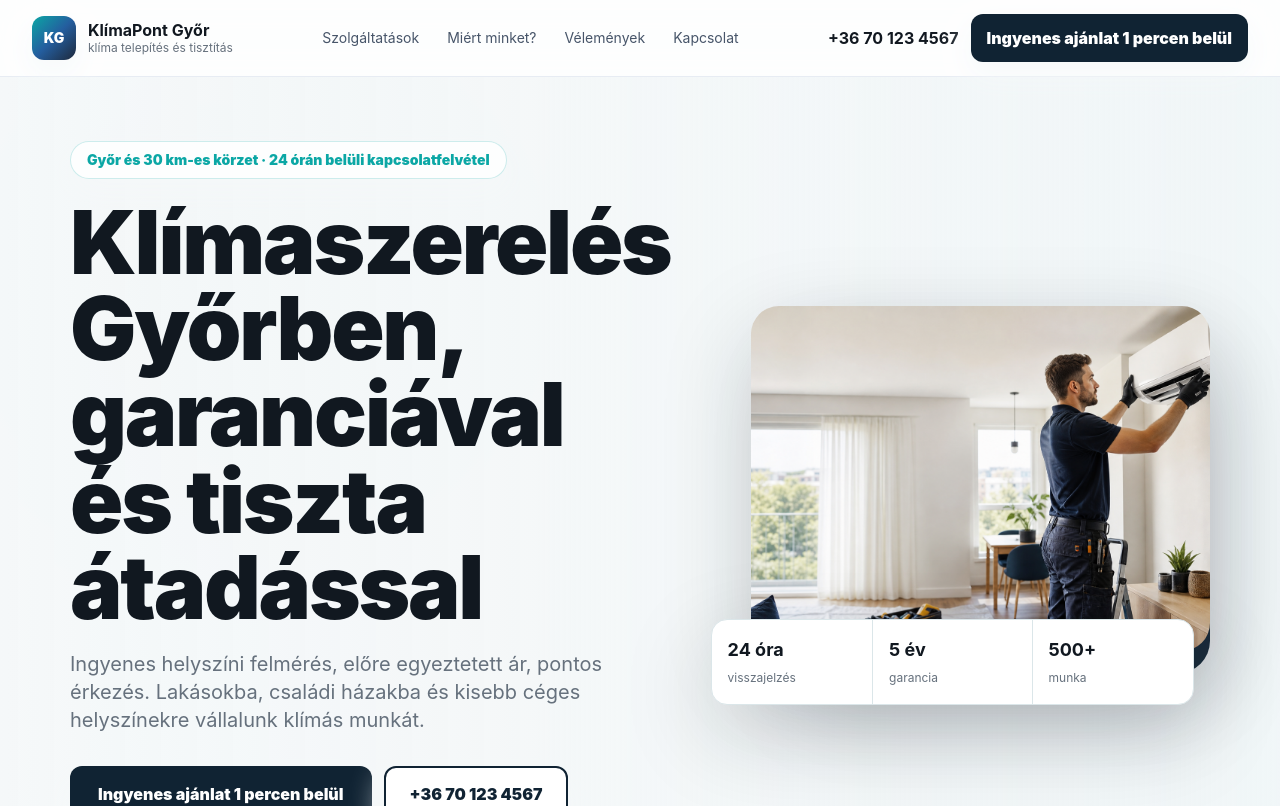
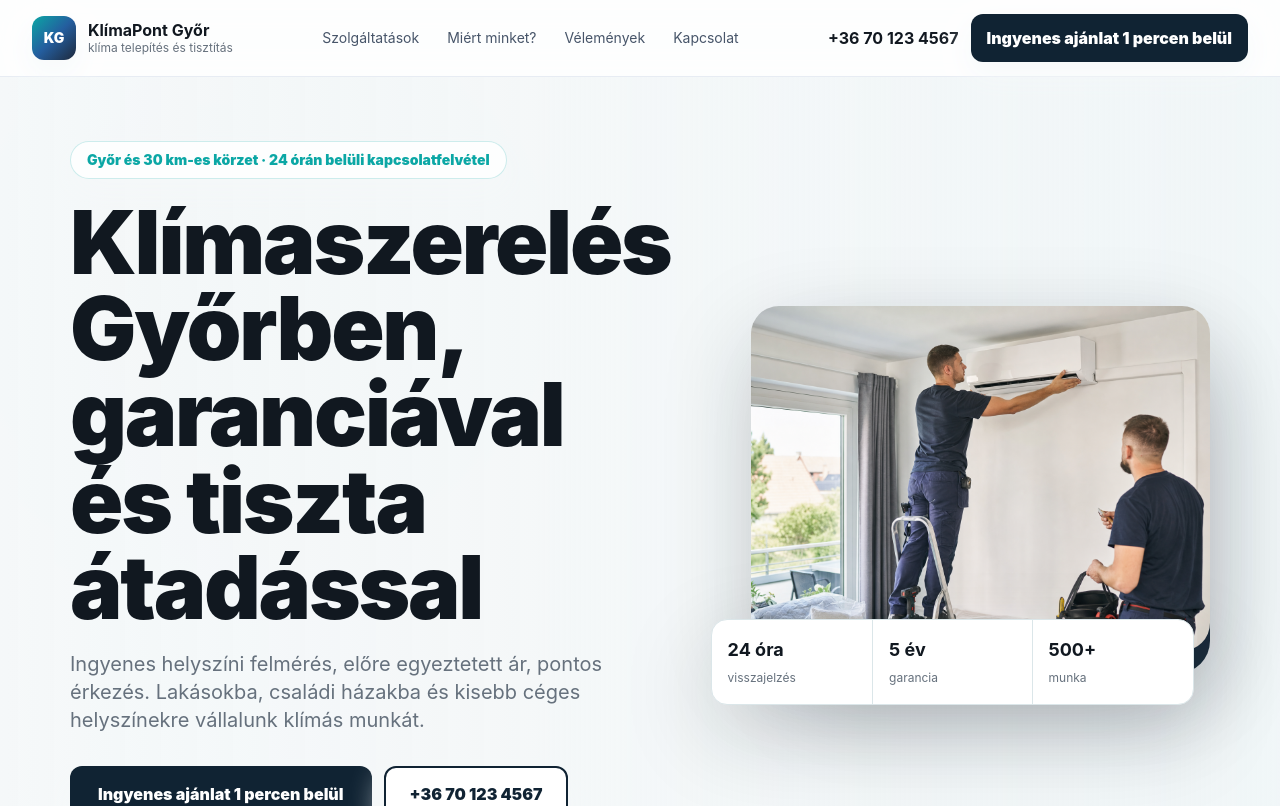
Before and after one commit to csakvarigergely-create/landing-demo, a Next.js app: page / in a window 1280 px wide. Shown: the top 806 px of the page. Built offline with nearby package versions, Linux system fonts and the light colour scheme.

Commit message:
hero polish

```diff
--- a/app/layout.tsx
+++ b/app/layout.tsx
@@ -9,7 +9,7 @@ export const metadata: Metadata = {
   openGraph: {
     title: "KlímaPont Győr - klímaszerelés és tisztítás Győrben",
     description: "Ingyenes felmérés, korrekt árak és garanciás klímaszerelés Győrben és környékén.",
-    images: ["/assets/klima-hero-premium.png"],
+    images: ["/assets/klima-hero-real-hvac.png"],
     locale: "hu_HU",
     type: "website"
   }
--- a/app/page.tsx
+++ b/app/page.tsx
@@ -47,8 +47,8 @@ export default function Home() {
             <div className="relative mt-10 lg:mt-0">
               <div className="absolute inset-y-8 right-0 hidden w-[82%] rounded-[2rem] bg-navy/95 shadow-lift lg:block" />
               <Image
-                src="/assets/klima-hero-premium.png"
-                alt="Klímaszerelő beltéri egységet ellenőriz egy győri lakásban"
+                src="/assets/klima-hero-real-hvac.png"
+                alt="Klímaszerelők beltéri egységet szerelnek egy győri otthonban"
                 width={1100}
                 height={760}
                 priority
@@ -145,8 +145,8 @@ export default function Home() {
         <section className="container-section">
           <div className="grid items-center gap-12 lg:grid-cols-[1.18fr_0.82fr] lg:gap-16">
             <Image
-              src="/assets/klima-outdoor-work.png"
-              alt="Klímaszerelők kültéri egységet szerelnek családi háznál"
+              src="/assets/klima-outdoor-real-install.png"
+              alt="Klímaszerelők kültéri egységet telepítenek családi háznál, szerelőautóval és szerszámokkal"
               width={1000}
               height={700}
               className="aspect-[5/3] rounded-[1.5rem] object-cover"
```
Also changed, not shown: public/assets/klima-hero-real-hvac.png (added), 1 other file (tests, documents, lock files or other folders).
